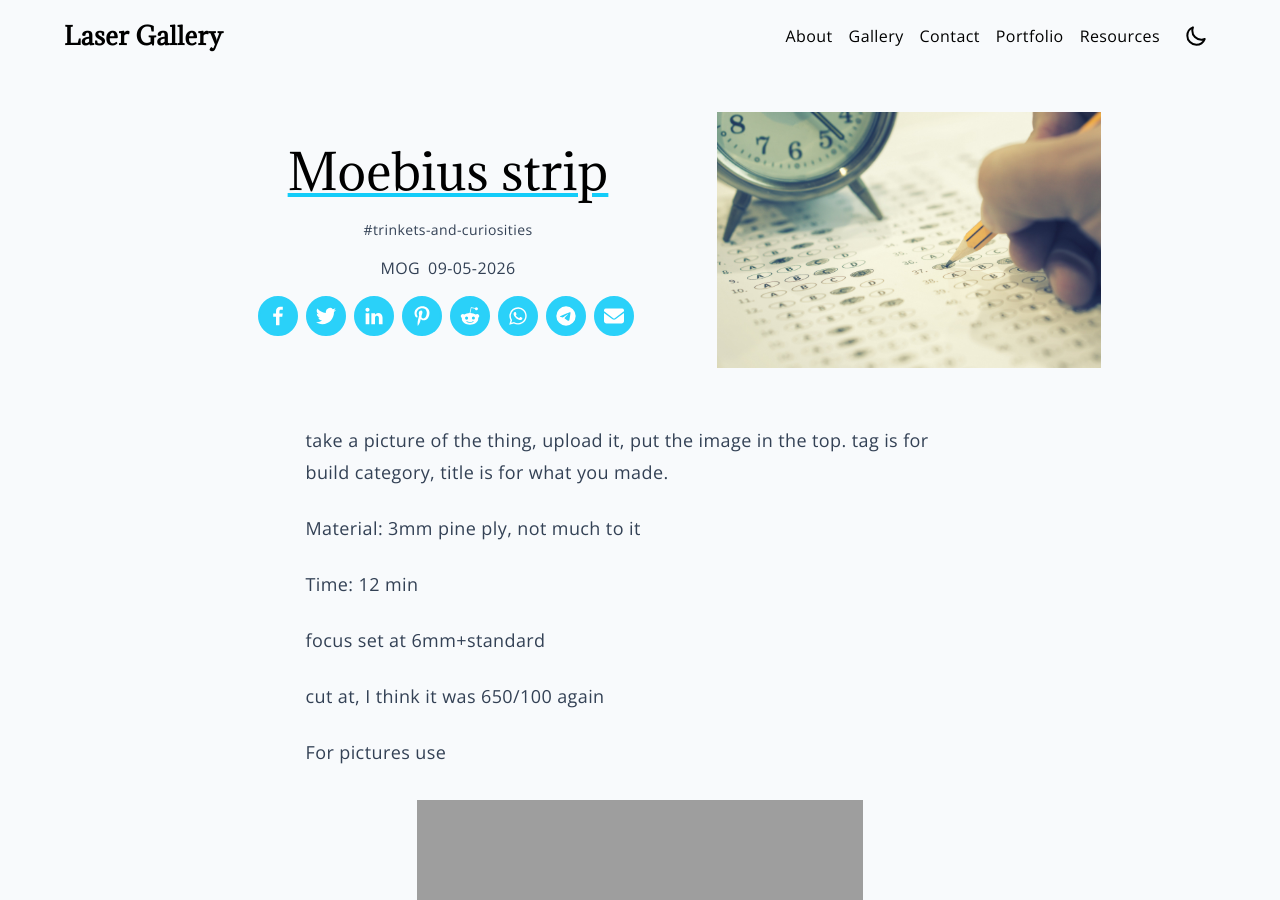
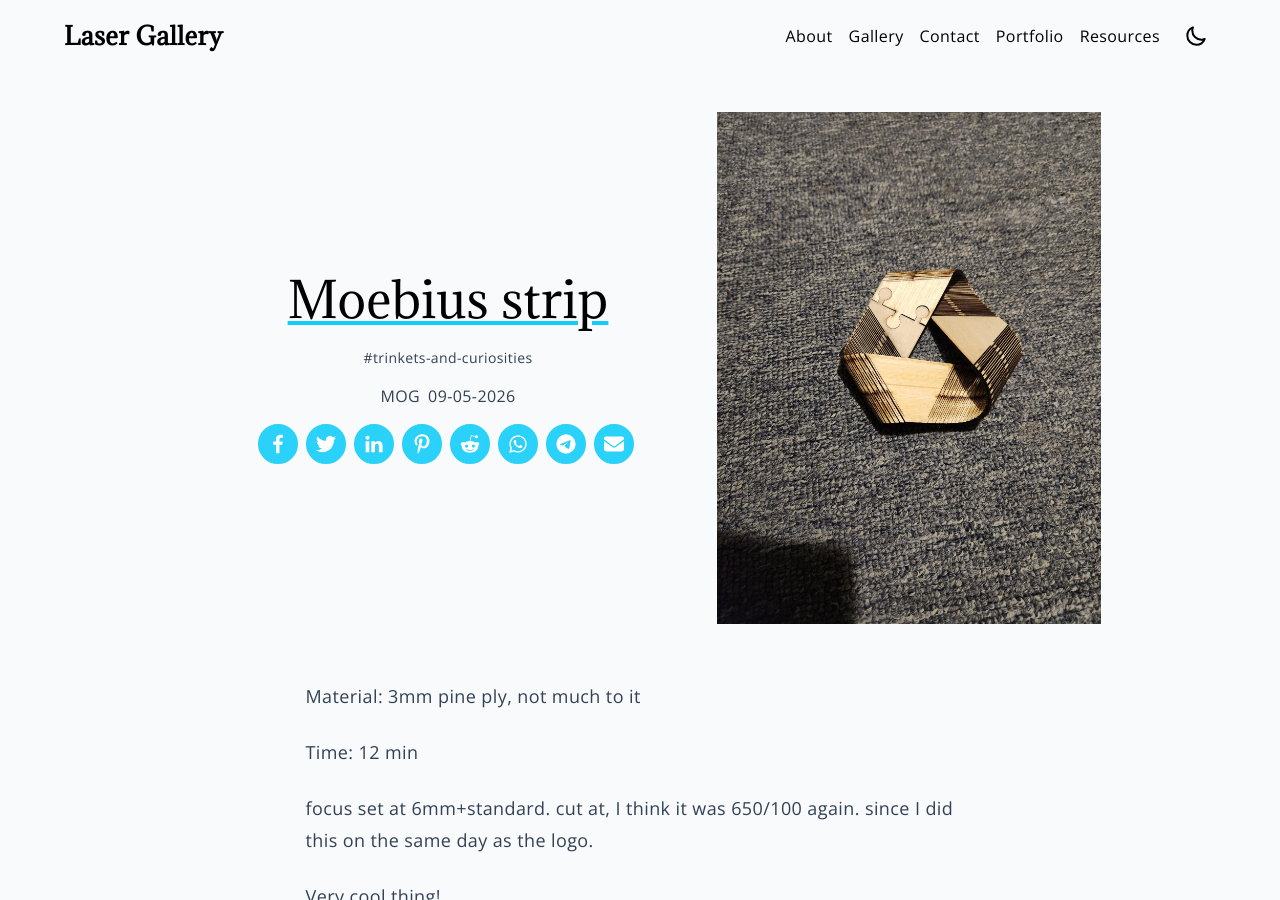
Before and after one commit to paper-engineer/laser-gallery, a Jekyll site: the page built from docs/_posts/2026-05-09-moebius-strip.md, in a window 1280 px wide and 900 px high. Built offline with Jekyll 4.4.1, drawn with Linux system fonts in a browser that asks for light colours.

Commit message:
Update 2026-05-09-moebius-strip.md

```diff
--- a/docs/_posts/2026-05-09-moebius-strip.md
+++ b/docs/_posts/2026-05-09-moebius-strip.md
@@ -1,21 +1,16 @@
 ---
 layout: post
 title: Moebius strip
-image: /assets/images/example1.jpg
+image: /assets/images/moebius-strip.jpg
 tags:
   - trinkets-and-curiosities
 author: MOG
 ---
 
-take a picture of the thing, upload it, put the image in the top. tag is for build category, title is for what you made.
-
 Material: 3mm pine ply, not much to it
 
 Time: 12 min
 
-focus set at 6mm+standard
+focus set at 6mm+standard. cut at, I think it was 650/100 again. since I did this on the same day as the logo.
 
-cut at, I think it was 650/100 again
-
-For pictures use
-![alt]({{ site.url }}{{ site.baseurl }}/assets/images/bio-photo.jpg)
+Very cool thing!
```
